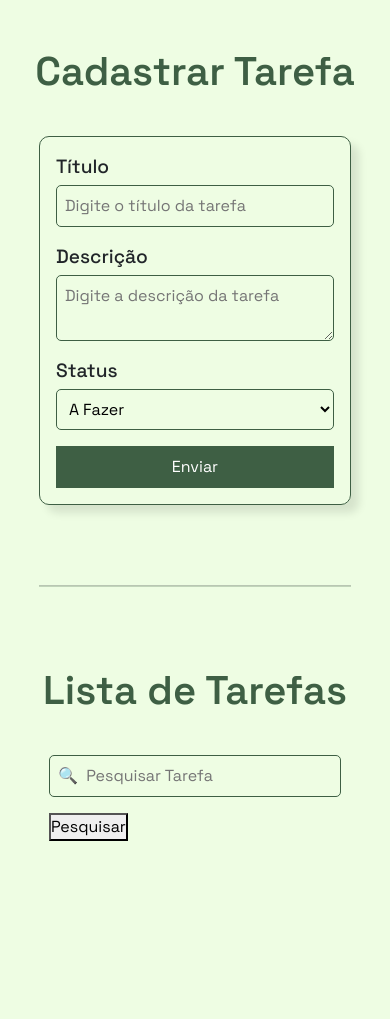
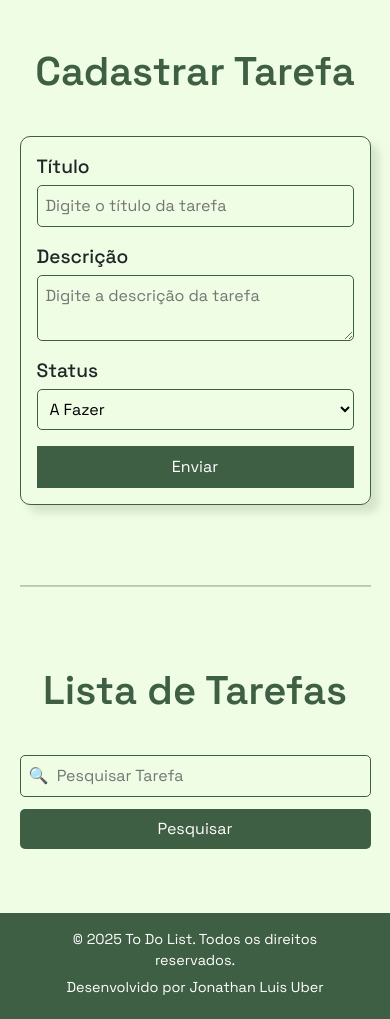
Before and after one commit to jonathan7gb/To-Do-List-em-Flask, a Flask app: template app/templates/tarefas.html in a window 390 px wide. Shown: the part 129-1148 px from the top of the page. Before the commit the page ends 970 px from the top, so only its background shows below. Run offline with Flask 3, Linux system fonts and the light colour scheme; the template is opened without the code that fills it: values that come from a table or form of the project are taken from there, others are empty.

Commit message:
mobile first e termina aba de cadastro

```diff
--- a/app/static/style.css
+++ b/app/static/style.css
@@ -55,6 +55,33 @@ header{
     transform: scale(1.05);
     transition: all 0.5s ease-in-out !important;
 }
+
+/* =================================== */
+
+/* FOOTER */
+
+footer{
+    background-color: var(--primary-color) !important;
+    color: white !important;
+    padding: 1rem 2rem !important;
+    display: flex;
+    flex-direction: column;
+    justify-content: center;
+    align-items: center;
+    text-align: center;
+    gap: 0.5rem !important;
+}
+
+footer p{
+    font-size: 0.9rem;
+    margin-bottom: 0.3rem !important;
+}
+
+
+
+
+
+
 
 /* MAIN INDEX*/
 
@@ -116,7 +143,7 @@ header{
 }
 
 .container-form{
-    width: 80vw;
+    width: 90vw;
     display: flex;
     flex-direction: column;
     justify-content: center;
@@ -168,7 +195,7 @@ header{
 .linha{
     display: flex;
     justify-content: center;
-    width: 80%;
+    width: 90%;
     height: 2px;
     background-color: var(--primary-color) !important;
     margin: 5rem 0 !important;
@@ -181,6 +208,7 @@ header{
     justify-content: center;
     align-items: center;
     max-width: 100%;
+    margin-bottom: 3rem !important;
 }
 
 .title{
@@ -190,18 +218,36 @@ header{
     margin-bottom: 2.5rem !important;
 }
 
+.formulario-pesquisa{
+    display: flex;
+    flex-direction: column;
+    justify-content: center;
+    align-items: center;
+    width: 90vw;
+}
+
 .tarefa-search{
     width: 100%;
     padding: 0.5rem !important;
     background-color: transparent !important;
     border: 1px solid var(--primary-color) !important;
+    margin-bottom: 0.7rem !important;
+    border-radius: 5px;
+}
+
+.btn-pesquisa{
+    width: 100%;
+    background-color: var(--primary-color) !important;
+    border: none !important;
+    padding: 0.5rem 0 !important;
+    color: white !important;
     border-radius: 5px;
     margin-bottom: 1rem !important;
 }
 
 .container-list{
     display: grid;
-    grid-template-columns: repeat(1, 1fr);
+    grid-template-columns: repeat(1, 90vw);
     grid-template-rows: auto;
     gap: 1rem;
     margin: 0 1rem !important;
--- /dev/null
+++ b/app/templates/footer.html
@@ -0,0 +1,11 @@
+{% extends 'base.html'%}
+
+{% block content %}
+
+<footer>
+    <div class="container-footer">
+        <p>&copy; 2025 To Do List. Todos os direitos reservados.</p>
+        <p>Desenvolvido por Jonathan Luis Uber</p>
+    </div>
+</footer>
+{% endblock %}
--- a/app/templates/tarefas.html
+++ b/app/templates/tarefas.html
@@ -32,24 +32,27 @@
         <h2 class="title">Lista de Tarefas</h2>
 
 
-        <div class="container-list">
         <form action="" method="get" class="formulario-pesquisa">
             <input type="text" name="pesquisa" class="tarefa-search" placeholder="🔍  Pesquisar Tarefa">
             <button type="submit" class="btn-pesquisa">Pesquisar</button>
         </form>
+        <div class="container-list">
+
                 {% for linha in context.dados %}
                         <div class="card">
                             <h3>{{ linha.titulo }}</h3>
-                        <p>{{ linha.descricao }}</p>
-                        <p>Status: {{ linha.status }}</p>
-                        <p>Data de Criação: {{ linha.data_envio.strftime('%d/%m/%Y %H:%M') }}</p>
+                            <hr class="linha-card">
+                            <p><strong>Descrição:</strong> {{ linha.descricao }}</p>
+                            <p><strong>Status:</strong> {{ status_dict[linha.status] }}</p>
+                            <p><strong>Data de Criação:</strong> {{ linha.data_envio.strftime('%d/%m/%Y %H:%M') }}</p>
                         </div>
                 {% endfor %}
+
         </div>
     </section>
 
 </section>
 
-
+{% include 'footer.html' %}
 
 {% endblock %}
```
Also changed, not shown: other parts of app/static/style.css (+41 -0 lines), app/views.py (+6 -1 lines), instance/database.db. Lines whose indentation alone changed are shown as unchanged.
